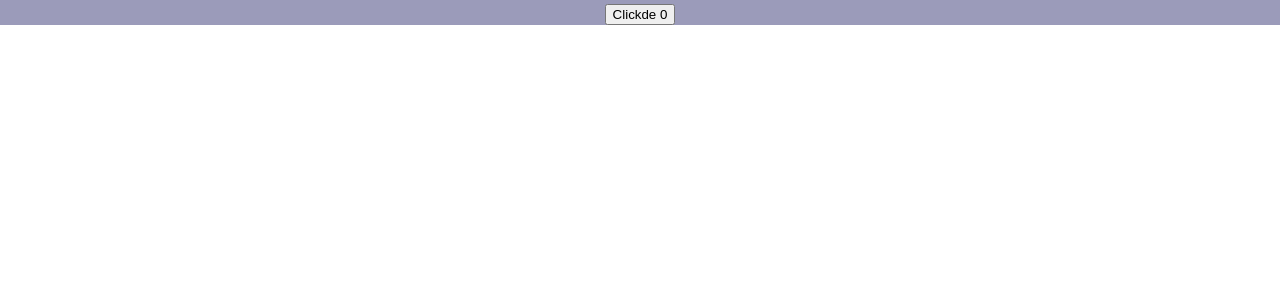
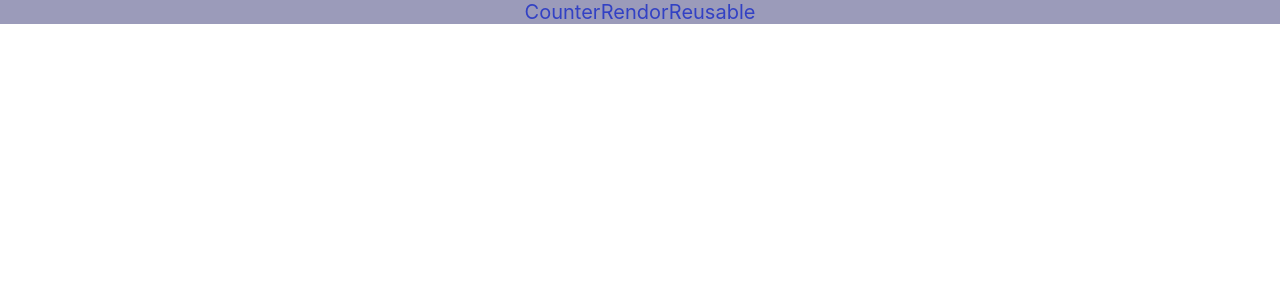
Before and after one commit to hanzalarohan123/Lupin, a React (Create React App) app: page / in a window 1280 px wide. Shown: the top 300 px of the page. Built offline with nearby package versions, Linux system fonts and the light colour scheme.

Commit message:
added rendor usable code 2

```diff
--- a/src/App.js
+++ b/src/App.js
@@ -28,6 +28,9 @@ import "./App.css";
 // import ErrorCatch from "./Components/ErrorCatch";
 //import Counter from "./Components/Counter";
 import CounterRender from "./Components/CounterRender";
+import CounterRendorReusable from "./Components/CounterRendorReusable";
+import HoverRendor from "./Components/HoverRendor";
+import User from "./Components/User";
 function App() {
   //console.log('PARENT RENDER')
   return (
@@ -35,8 +38,11 @@ function App() {
     <div className="App">
 
 
-    <CounterRender/>
+    <CounterRendorReusable/>
       {/*
+      <CounterRender/>
+      <HoverRendor/>
+      <User name={(IsloggedIn)=> IsloggedIn ? 'WAH LODU' : 'Not A lodu'}/>
       <Counter sex='male'/>
       <ErrorCatch>
       <ErrorBoundary heroname={'lpra'}/>
--- a/src/Components/CounterRender.js
+++ b/src/Components/CounterRender.js
@@ -1,20 +1,20 @@
 import React, { Component } from 'react'
 class CounterRender extends Component {
-    constructor(props) {
-      super(props)
+    // constructor(props) {
+    //   super(props)
 
-      this.state = {
-         count:0
-      }
-    }
-    IncremenentCount = () =>
-    {
-        this.setState(prevState => {return{count:prevState.count+1}})
-    }
+    //   this.state = {
+    //      count:0
+    //   }
+    // }
+    // IncremenentCount = () =>
+    // {
+    //     this.setState(prevState => {return{count:prevState.count+1}})
+    // }
   render() {
 
     return (
-      <button onClick={this.IncremenentCount}>Clickde {this.state.count}</button>
+        <button onClick={this.IncremenentCount}>Clicked {this.state.count}</button>
     )
   }
 }
--- /dev/null
+++ b/src/Components/CounterRendorReusable.js
@@ -0,0 +1,22 @@
+import React, { Component } from 'react'
+
+class CounterRendorReusable extends Component {
+    constructor(props) {
+        super(props)
+
+        this.state = {
+           count:0
+        }
+      }
+      IncremenentCount = () =>
+      {
+          this.setState(prevState => {return{count:prevState.count+1}})
+      }
+  render() {
+    return (
+      <div>CounterRendorReusable</div>
+    )
+  }
+}
+
+export default CounterRendorReusable
--- /dev/null
+++ b/src/Components/HoverRendor.js
@@ -0,0 +1,23 @@
+import React, { Component } from 'react'
+class HoverRendor extends Component {
+    // constructor(props) {
+    //     super(props)
+
+    //     this.state = {
+    //        count:0
+    //     }
+    //   }
+    //   IncremenentCount = () =>
+    //   {
+    //       this.setState(prevState => {return{count:prevState.count+1}})
+    //   }
+    render() {
+
+      return (
+        <h1 onMouseOver={this.IncremenentCount}>Hovered {this.state.count}</h1>
+
+      )
+    }
+  }
+
+export default HoverRendor
--- /dev/null
+++ b/src/Components/User.js
@@ -0,0 +1,11 @@
+import React, { Component } from 'react'
+
+class User extends Component {
+  render() {
+    return (
+      <div>{this.props.name(false)}</div>
+    )
+  }
+}
+
+export default User
```
